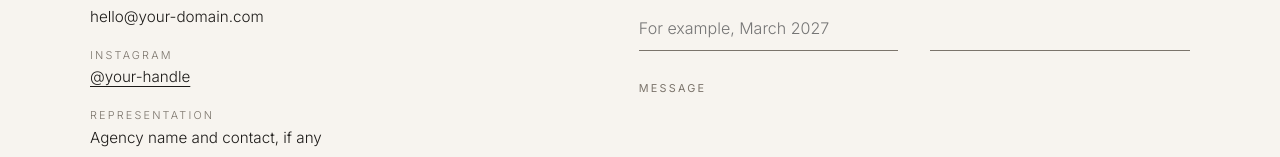
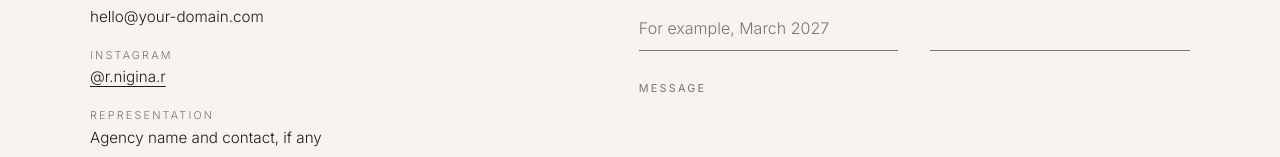
Before and after one commit to thommy-scelby/nigina-site, a React (Vite) app: page / in a window 1280 px wide. Shown: the part 2904-3061 px from the top of the page. Built offline with nearby package versions, Linux system fonts and the light colour scheme.

Commit message:
Update site.js

```diff
--- a/src/data/site.js
+++ b/src/data/site.js
@@ -39,7 +39,7 @@ export const site = {
 
   // Contacts
   email: 'hello@your-domain.com',
-  instagram: { url: 'https://instagram.com/your-handle', handle: '@your-handle' },
+  instagram: { url: 'https://www.instagram.com/r.nigina.r/', handle: '@r.nigina.r' },
   representation: 'Agency name and contact, if any', // '' hides this line
 
   // Home: slideshow. `position` is the focus point of the crop (x% y%) on wide screens.
```
